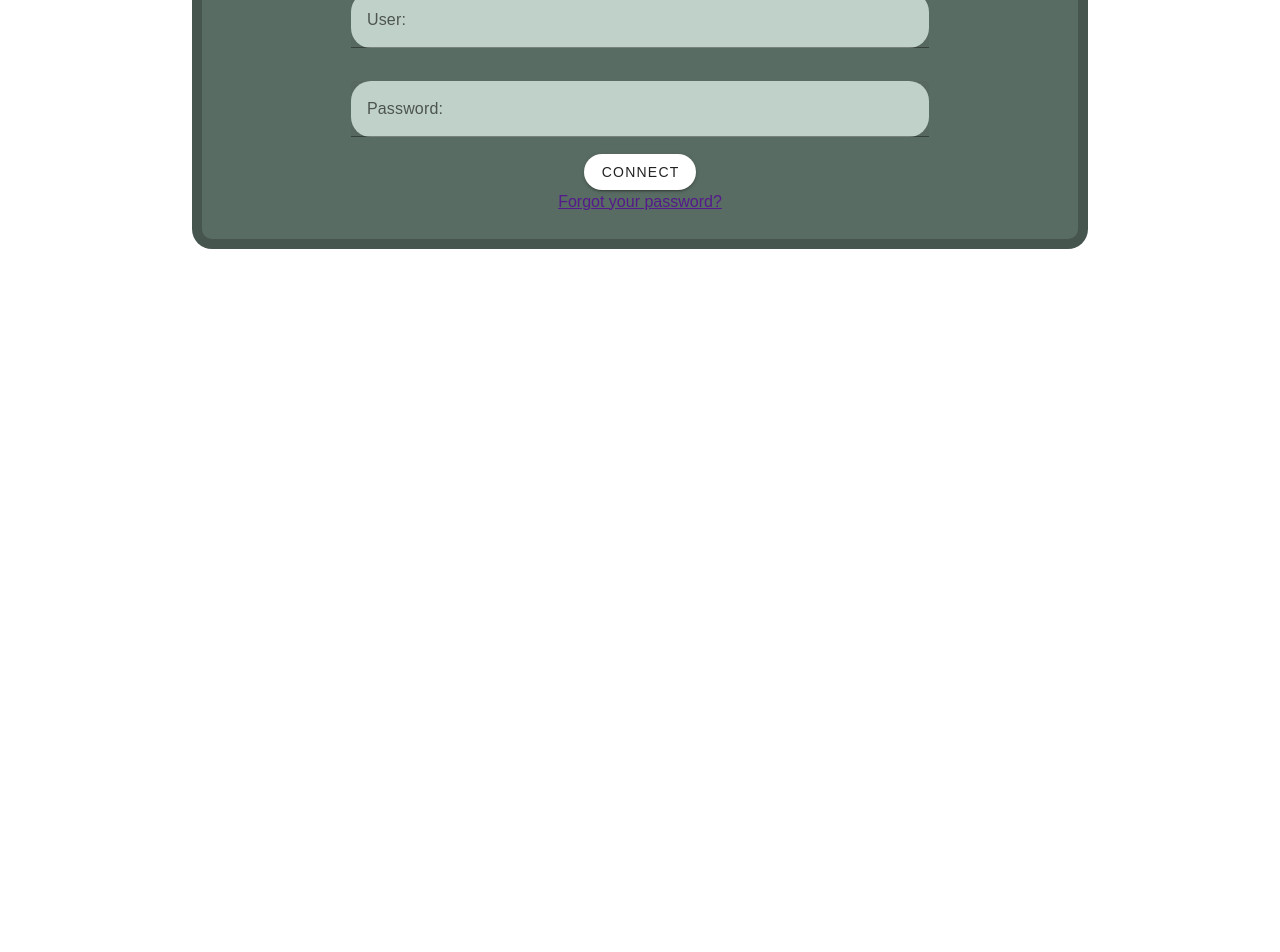
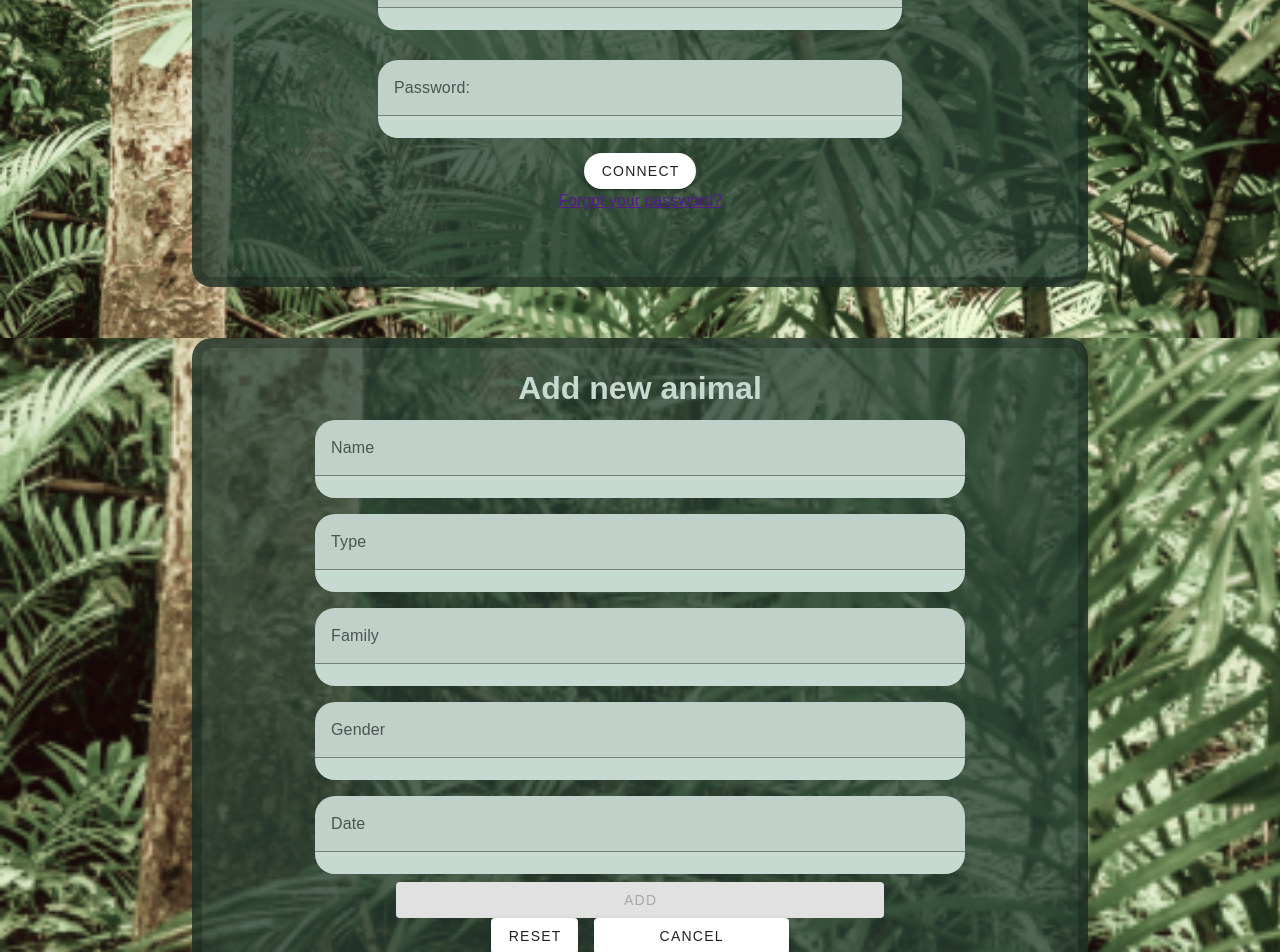
Before and after one commit to alcfdez/Zootopia, a Vue app in the folder src/main/frontend/: page / in a window 1280 px wide. Shown: the part 260-1212 px from the top of the page. Built offline with nearby package versions, Linux system fonts and the light colour scheme.

Commit message:
styles changed

```diff
--- a/src/main/frontend/src/App.vue
+++ b/src/main/frontend/src/App.vue
@@ -16,6 +16,7 @@ import { RouterLink, RouterView } from 'vue-router'
     </div> -->
   </header>
   <main>
+
     <RouterView />
   </main>
 
--- a/src/main/frontend/src/components/FormTable.vue
+++ b/src/main/frontend/src/components/FormTable.vue
@@ -49,11 +49,13 @@ export default {
 </script>
 
 <template>
+<div class="inputsBox">
 <v-form class="formAdd"
     ref="form"
     v-model="valid"
     lazy-validation
   >
+
     <h1>Add new animal</h1>
     <v-text-field class="labelsInputs"
       v-model="name"
@@ -96,7 +98,6 @@ export default {
     ></v-text-field>
 
 
-
     <v-btn
       :disabled="!valid"
       color="$background-buttons"
@@ -105,7 +106,6 @@ export default {
     >
       Add
     </v-btn>
-
     <div class="buttonsForm">
       <v-btn
       color="$background-buttons"
@@ -124,6 +124,7 @@ export default {
 </div>
 
 </v-form>
+</div>
 
 </template>
 
@@ -137,18 +138,29 @@ h1 {
 }
 
 .labelsInputs  {
+    width: 80%;
     border-radius: $border-radius;
     margin: 0.5em;
     background-color: $background-inputs;
 }
-
+.buttonsForm{
+  width: 80%;
+  display: flex;
+  flex-direction: row;
+  justify-content: center;
+}
 .buttonAdd  {
+  width: 60%;
   background-color: $background-buttons;
   border-radius: $border-radius;
-    max-width: 40%;
   display: flex;
   justify-content: center;
   align-items: center;
+}
+.cancelButton  {
+  background-color: $background-buttons;
+  border-radius: $border-radius;
+  width: 30%;
 }
 .mr-4 {
     background-color: $background-buttons;
@@ -158,24 +170,12 @@ h1 {
     align-items: center;
     justify-content: center;
 }
-.cancelButton  {
-    background-color: $background-buttons;
-    border-radius: $border-radius;
-    max-width: 40%;
-}
 
-.buttonsForm  {
-    display: flex;
-    align-items: center;
-    justify-content: center;
-
-}
-.formAdd          {
-    border-radius: $border-radius;
+.formAdd{
+    width: 70%;
+    margin-left: 15%;
     font-family: $font-family;
-    background-color: $background-box;
     padding: 1em 2em;
-    margin: 3em;
-    box-shadow: 0px 0px 20px 20px rgba(38, 62, 50, 0.76);;
+    @include box($background-box, $border-radius, $background-box-border);
 }
 </style>
--- a/src/main/frontend/src/components/Login.vue
+++ b/src/main/frontend/src/components/Login.vue
@@ -10,9 +10,11 @@ let password = ref('');
         <div class="logoHeader">
             <img src="../assets/Logo header.png" alt="zootopia logo">
         </div>
+        <div class="text-field-box"></div>
     <v-text-field class="text-field"
         label = "User:"
         :rules="rules"
+        :counter="15"
         hide-details="auto" v-model="user" >
     </v-text-field>
 
@@ -20,6 +22,7 @@ let password = ref('');
         label = "Password:"
         type="password"
         :rules="rules"
+        :counter="15"
         hide-details="auto" v-model="password">
     </v-text-field>
 
@@ -37,19 +40,22 @@ let password = ref('');
 
 main{
     width: 100%;
-    height: 90rem;
-    padding-top: 10%;
+    height: max-content;
+    padding-top: 4%;
+    padding-bottom: 4%;
+    text-align: center;
 }
 .main-box{
-    padding: 2vw;
+    padding: 5vw;
     @include box($background-box, $border-radius, $background-box-border);
-    @include flex(flex, column, nowrap, center, center);
     width: 70%;
     margin-left: 15%;
+
 }
 .logoHeader{
     display: flex;
     justify-content: center;
+
 }
 
 .text-field{
@@ -57,7 +63,6 @@ main{
     background-color: $background-inputs;
     border-radius: $border-radius;
     margin: 2%;
-
 }
 
 </style>
--- a/src/main/frontend/src/router/index.js
+++ b/src/main/frontend/src/router/index.js
@@ -15,7 +15,7 @@ const router = createRouter({
       // route level code-splitting
       // this generates a separate chunk (About.[hash].js) for this route
       // which is lazy-loaded when the route is visited.
-      component: () => import('../views/AboutView.vue')
+      component: () => import('../views/AddView.vue')
     },
     {
       path: '/dashboard',
--- a/src/main/frontend/src/sass/_mixin.scss
+++ b/src/main/frontend/src/sass/_mixin.scss
@@ -8,7 +8,10 @@
 }
 
 @mixin box ($background-color, $border-radius, $background-box-border) {
-    background-color: $background-color;
+    display: flex;
+    flex-direction: column;
+    align-items: center;
+    background-color: $background-box;
     border-radius: $border-radius;
     border: 10px solid $background-box-border;
 }
--- a/src/main/frontend/src/sass/_variables.scss
+++ b/src/main/frontend/src/sass/_variables.scss
@@ -1,4 +1,4 @@
-$background-page: url( "../src/assets/fondoselva1.png");
+$background-page: no-repeat url( "../assets/fondoselva1.png");
 //Color de fondo cajas
 $background-box: rgba(38, 62, 50, 0.76);
 $background-box-border: rgba(0, 0, 0, 0.205);
--- a/src/main/frontend/src/views/HomeView.vue
+++ b/src/main/frontend/src/views/HomeView.vue
@@ -1,9 +1,19 @@
 <script setup>
+import FormTable from "../components/FormTable.vue";
 import LoginVue from "../components/Login.vue";
 </script>
 
 <template>
   <main>
     <LoginVue></LoginVue>
+    <FormTable></FormTable>
   </main>
 </template>
+
+<style lang="scss" scoped>
+@use "../sass/styles.scss" as *;
+main{
+  background: $background-page;
+  background-size: cover;
+}
+</style>
```
Lines whose indentation alone changed are shown as unchanged.
